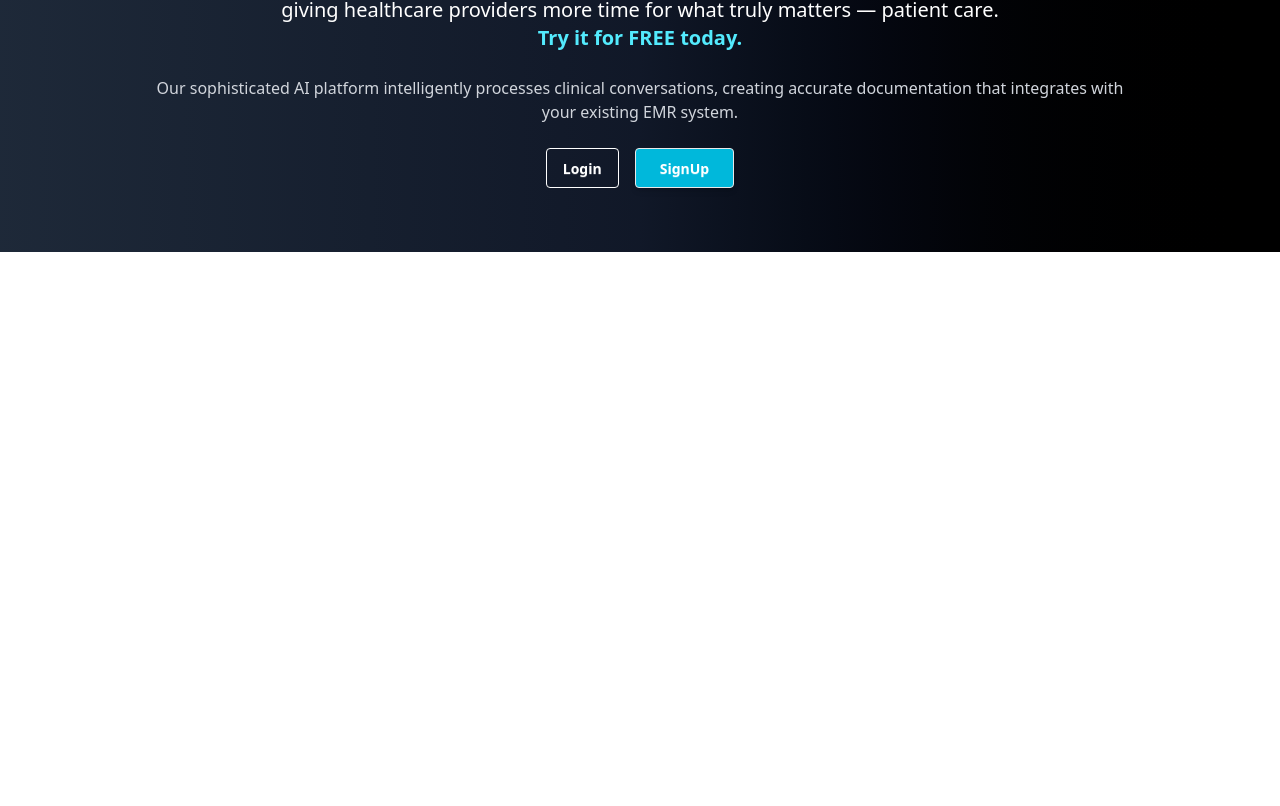
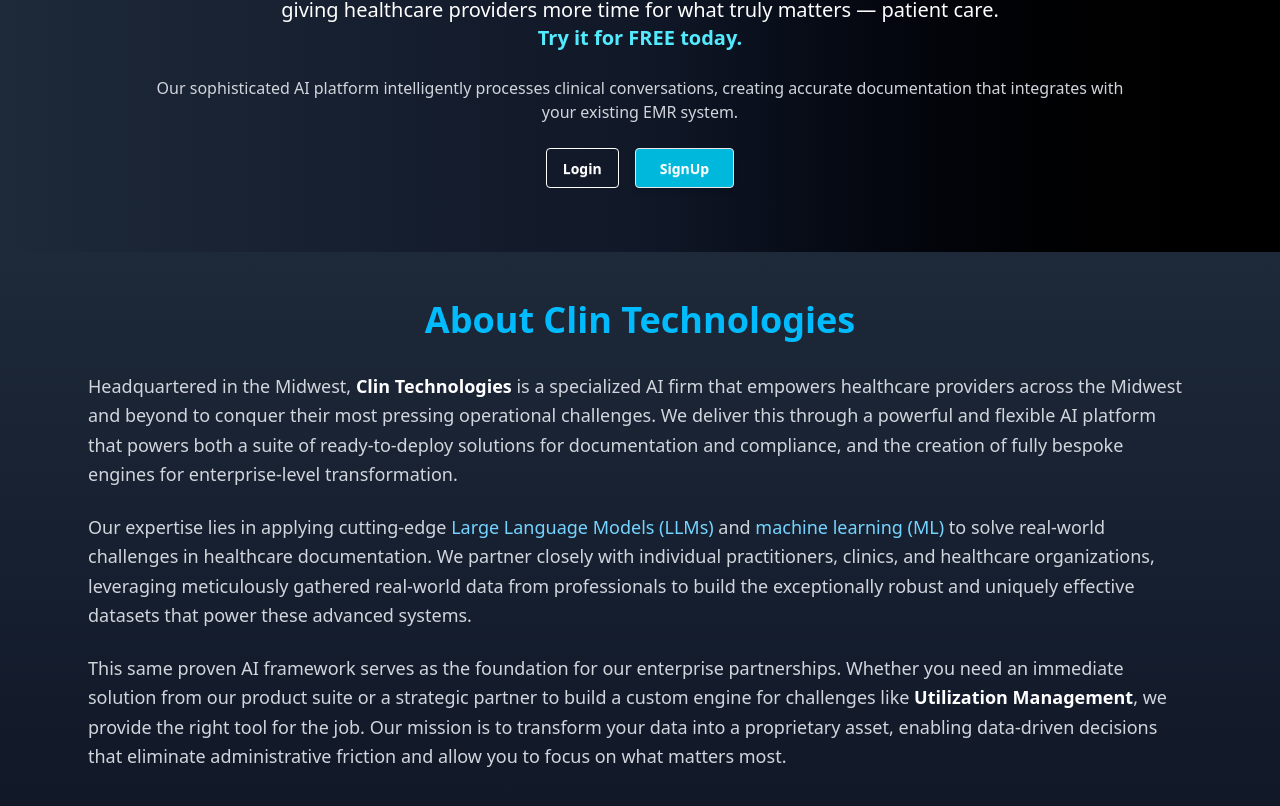
Before and after one commit to PranayChowdhury00/clin_job_task, a React (Vite) app: page / in a window 1280 px wide. Shown: the part 306-1112 px from the top of the page. Before the commit the page ends 800 px from the top, so only its background shows below. Built offline with nearby package versions, Linux system fonts and the light colour scheme.

Commit message:
finished the work of About section

```diff
--- a/src/components/Home.jsx
+++ b/src/components/Home.jsx
@@ -1,11 +1,12 @@
 import React from 'react';
 import Banner from '../pages/Banner/Banner';
+import About from '../pages/About/About';
 
 const Home = () => {
  return (
   <div>
    <Banner></Banner>
-
+   <About></About>
   </div>
  );
 };
--- /dev/null
+++ b/src/pages/About/About.jsx
@@ -0,0 +1,25 @@
+const About = () => {
+  return (
+    <div className="bg-gradient-to-b from-gray-800 to-gray-900 text-white py-12">
+      <div className="max-w-6xl mx-auto px-6">
+        <h1 className="text-3xl md:text-4xl font-bold text-sky-400 mb-8 text-center">
+          About Clin Technologies
+        </h1>
+
+        <p className="text-gray-300 text-lg leading-relaxed mb-6">
+          Headquartered in the Midwest, <span className="text-white font-semibold">Clin Technologies</span> is a specialized AI firm that empowers healthcare providers across the Midwest and beyond to conquer their most pressing operational challenges. We deliver this through a powerful and flexible AI platform that powers both a suite of ready-to-deploy solutions for documentation and compliance, and the creation of fully bespoke engines for enterprise-level transformation.
+        </p>
+
+        <p className="text-gray-300 text-lg leading-relaxed mb-6">
+          Our expertise lies in applying cutting-edge <span className="text-sky-300 font-medium">Large Language Models (LLMs)</span> and <span className="text-sky-300 font-medium">machine learning (ML)</span> to solve real-world challenges in healthcare documentation. We partner closely with individual practitioners, clinics, and healthcare organizations, leveraging meticulously gathered real-world data from professionals to build the exceptionally robust and uniquely effective datasets that power these advanced systems.
+        </p>
+
+        <p className="text-gray-300 text-lg leading-relaxed">
+          This same proven AI framework serves as the foundation for our enterprise partnerships. Whether you need an immediate solution from our product suite or a strategic partner to build a custom engine for challenges like <span className="text-white font-semibold">Utilization Management</span>, we provide the right tool for the job. Our mission is to transform your data into a proprietary asset, enabling data-driven decisions that eliminate administrative friction and allow you to focus on what matters most.
+        </p>
+      </div>
+    </div>
+  );
+};
+
+export default About;
```
